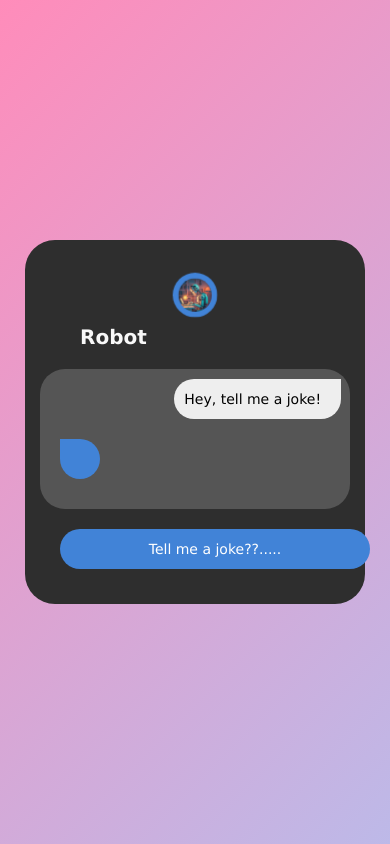
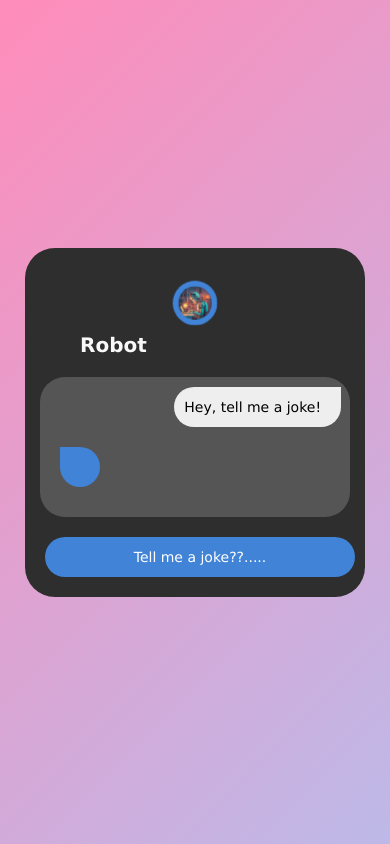
Before and after one commit to msdhinesh45/Robo-joke-generator, a plain HTML site: page index.html in a window 390 px wide. Drawn offline with Linux system fonts and the light colour scheme; no server answers.

Commit message:
Update Robo Joke Generator layout and make it responsive for all screen sizes

```diff
--- a/styles.css
+++ b/styles.css
@@ -120,7 +120,8 @@ h3{
     border: 0;
     border-radius: 30px;
     padding: 14px 40px;
-    margin: 20px;
+    margin: 5px;
+    margin-top: 20px;
     font-size: 18px;
     cursor: pointer;
 
```
